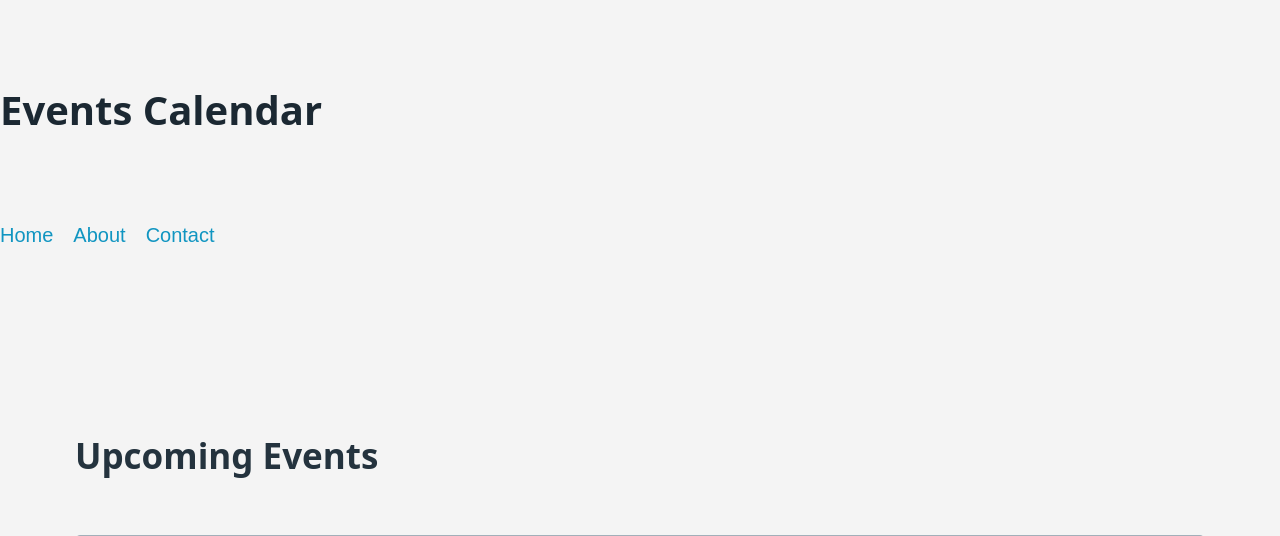
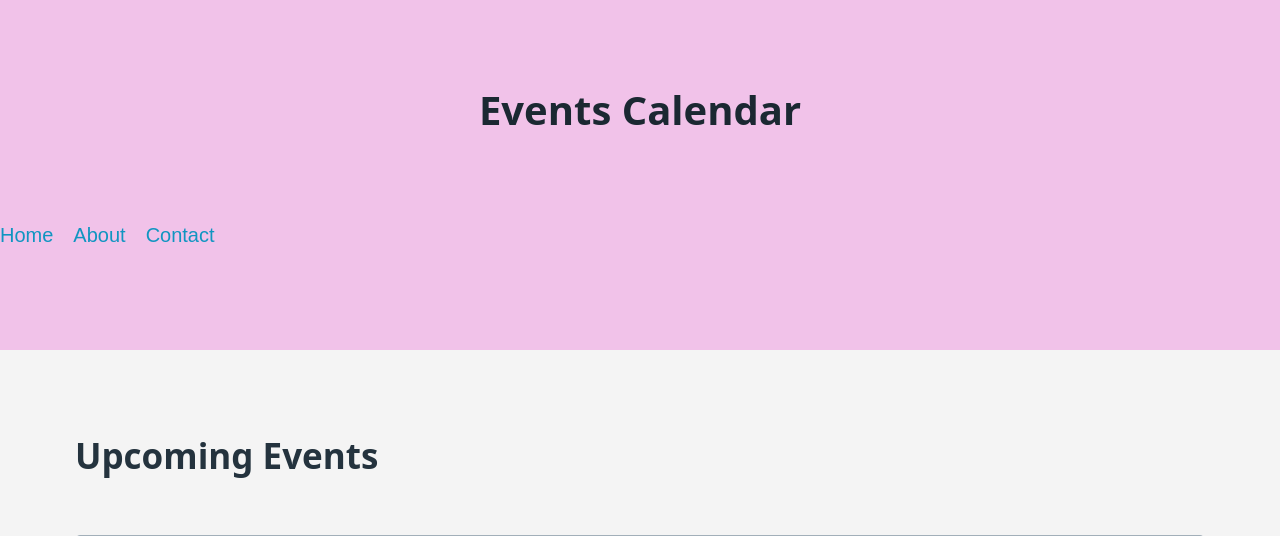
Before and after one commit to Rawano03/ITCS333-Project-GroupG5, a PHP site: page /Event.html in a window 1280 px wide. Shown: the top 536 px of the page. Run offline with PHP 8.4, Linux system fonts and the light colour scheme.

Commit message:
Doing background color in header and doing the header in the center

```diff
--- a/EventCalender-Reham-202105915/StyleSheet.css
+++ b/EventCalender-Reham-202105915/StyleSheet.css
@@ -1,6 +1,12 @@
 body {
-    font-family: Arial, sans-serif;
+    font-family: Arial, serif;
     margin: 0;
     padding: 0;
     background-color: #f4f4f4;
 }
+header {
+    background: #f1c2e9;
+    color: #fff;
+    padding: 10px 0;
+    text-align: center;
+}
```
